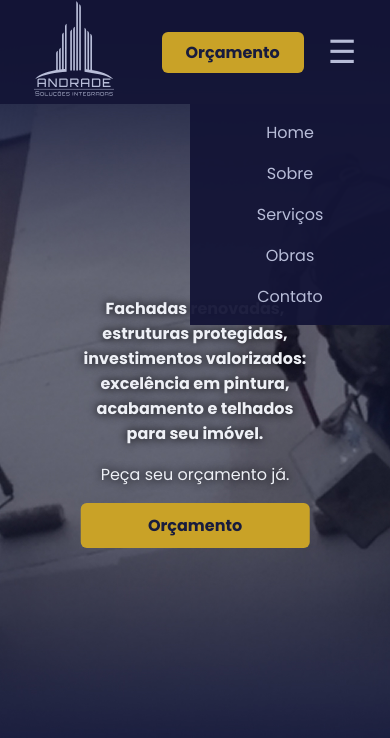
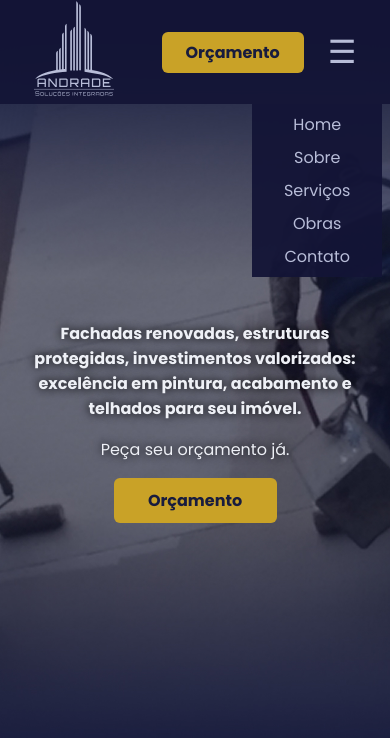
Before and after one commit to Theinniy/andradesinteg, a plain HTML site: page index.html in a window 390 px wide. Both pictures are taken after a click on the button "Abrir menu". Drawn offline with Linux system fonts and the light colour scheme.

Commit message:
feat: Ajuste responsividade para mobile

```diff
--- a/index.html
+++ b/index.html
@@ -6,7 +6,8 @@
     <meta name="viewport" content="width=device-width, initial-scale=1.0">
     <title>Home - Andrade Serviços Integrados</title>
     <link rel="stylesheet" href="/styles/style.css">
-    <link rel=""
+    <link rel="icon" type="image/svg+xml" href="img/favicon.svg">
+
 </head>
 <body>
     <header>
@@ -32,7 +33,8 @@
 
     <main>
         <div class="cta">
-        <img class="cta-imagem" src="img/cta-Bg.jpg" alt="pintura de fachada de prédio">
+        <div class="cta-bg"></div>
+        <img class="cta-imagem" src="img/cta-Bg.jpg" alt="pintura fachada de prédio">
             <div class="cta-conteudo">
                 <h5 class="cta-titulo">Fachadas renovadas, estruturas protegidas, investimentos valorizados:  excelência em pintura, acabamento e telhados para seu imóvel.</h5>
                 <h4 class="cta-subtitulo">Peça seu orçamento já.</h4>
--- a/styles/style.css
+++ b/styles/style.css
@@ -106,7 +106,20 @@ main{
     overflow: hidden; /* esconde o que ultrapassa o container */
 }
 
-.cta-imagem{
+/* .cta-bg {
+    position: absolute;
+    top: 0;
+    left: 0;
+    width: 100%;
+    height: 100%;
+    background-image: url('../img/cta-Bg.jpg');/* imagem de fundo */
+   /*  background-size: cover;
+    background-position: center;
+    background-repeat: no-repeat;
+    z-index: 1;
+  } */
+
+  .cta-imagem{
     max-width: 1500px; /* largura máxima da imagem */
     position: absolute; /* posição absoluta para o efeito de sombra */
     top: 0; /* alinha ao topo */
@@ -149,7 +162,8 @@ main{
 }
 
 .botao-orcamento-1{
-    display: inline-block; /* exibe como bloco para o espaçamento */
+    display: flex; /* exibe como bloco para o espaçamento */
+    justify-content: center; /* centraliza o botão */
     width: 50%; /* largura do botão */
     margin: 0 auto; /* centraliza o botão */
     padding: 10px clamp(2rem, 3vw, 3rem); /* espaçamento interno adaptável */
@@ -171,13 +185,13 @@ main{
     .menu ul {
         display: none;
         flex-direction: column;
-        gap: 1rem;
+        gap: 0.5rem;
         background-color: rgba(19, 21, 54, 0.95);
-        padding: 1rem;
+        padding: 0.5rem;
         position: absolute;
         top: 100%; /* aparece abaixo do header */
-        right: 0;
-        min-width: 200px;
+        right: 2%; /* alinha à direita */
+        min-width: 130px;
         z-index: 999;
     }
 
@@ -185,7 +199,15 @@ main{
         display: flex;
     }
 
+    .cta-bg {
+        background-image: url('../img/cta-Bg-mobile.jpg'); /* versão para celular */
+      }
+
     .botao-orcamento-1{
+        width: 50%; /* largura do conteúdo */
+    }
+
+    .cta-conteudo {
         width: 100%; /* largura do conteúdo */
     }
 }
```
Also changed, not shown: img/cta-Bg-mobile.jpg (added), img/favicon.svg (added).
